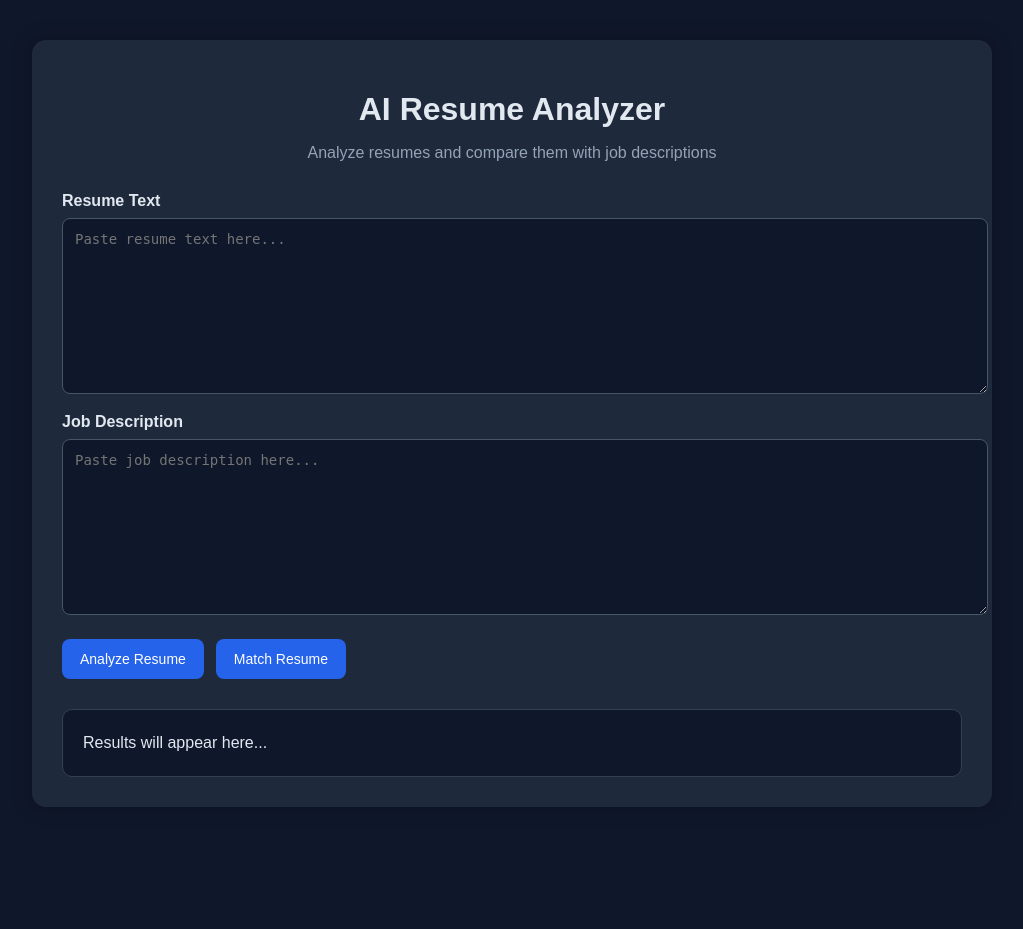
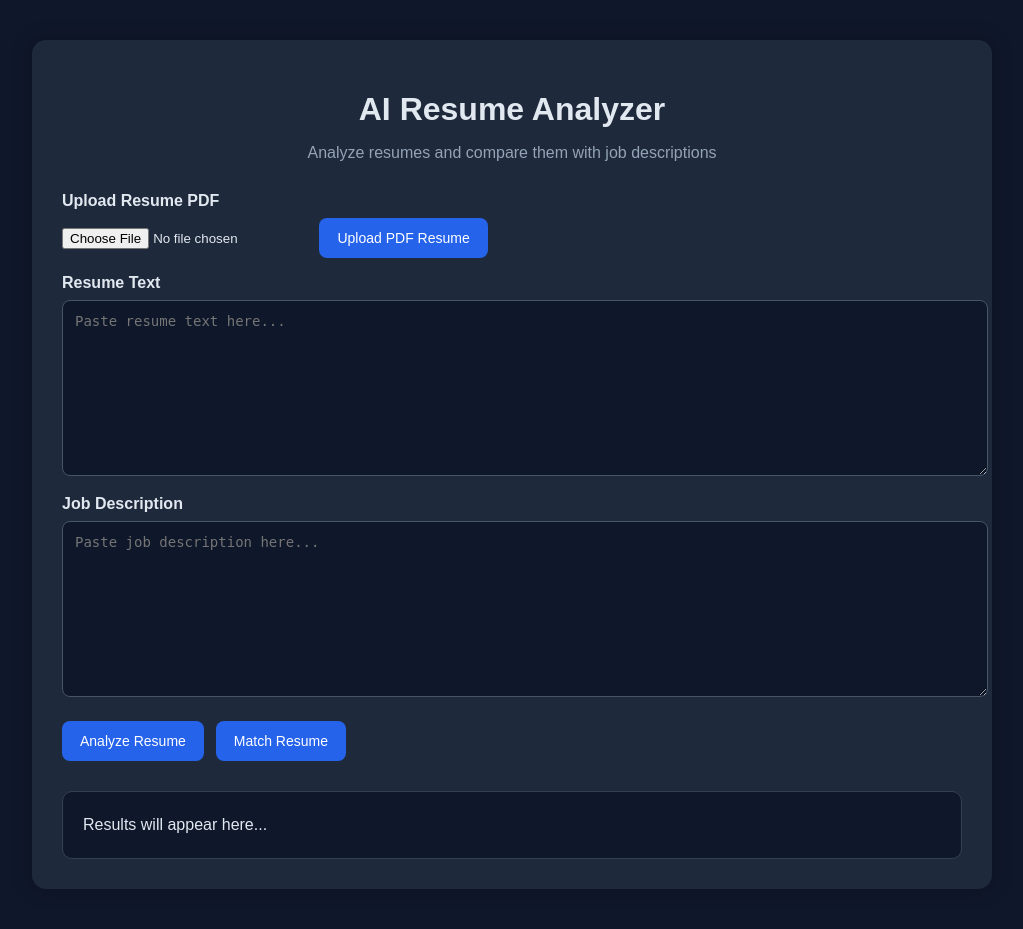
Before and after one commit to Mahdi-Naddafpour/ai-resume-analyzer, a Flask app: page / in a window 1280 px wide. Shown: the whole page, without its empty margins (128-1151 px from the left). Before the commit the page ends 807 px from the top, so only its background shows below. Run offline with Flask 3, Linux system fonts and the light colour scheme.

Commit message:
add PDF resume upload feature

```diff
--- a/api.py
+++ b/api.py
@@ -1,5 +1,6 @@
 from flask import Flask, request, jsonify, render_template
 from analyzer import analyze_resume, compare_resume_with_job
+from utils import extract_text_from_pdf
 
 app = Flask(__name__)
 
@@ -45,5 +46,30 @@ def match():
     return jsonify(result), 200
 
 
+@app.route("/upload-resume", methods=["POST"])
+def upload_resume():
+    if "resume_file" not in request.files:
+        return jsonify({"error": "No file uploaded"}), 400
+
+    resume_file = request.files["resume_file"]
+
+    if resume_file.filename == "":
+        return jsonify({"error": "No selected file"}), 400
+
+    if not resume_file.filename.lower().endswith(".pdf"):
+        return jsonify({"error": "Only PDF files are allowed"}), 400
+
+    try:
+        extracted_text = extract_text_from_pdf(resume_file)
+
+        if not extracted_text.strip():
+            return jsonify({"error": "Could not extract text from PDF"}), 400
+
+        return jsonify({"resume_text": extracted_text}), 200
+
+    except Exception:
+        return jsonify({"error": "Failed to read PDF file"}), 500
+
+
 if __name__ == "__main__":
     app.run(debug=True)
--- a/requirements.txt
+++ b/requirements.txt
@@ -2,3 +2,4 @@ flask
 gunicorn
 openai
 python-dotenv
+pypdf
--- a/templates/index.html
+++ b/templates/index.html
@@ -51,6 +51,11 @@
             font-size: 14px;
         }
 
+        input[type="file"] {
+            margin-top: 10px;
+            margin-bottom: 10px;
+        }
+
         .buttons {
             margin-top: 20px;
             display: flex;
@@ -86,12 +91,23 @@
             color: #f87171;
             margin-top: 15px;
         }
+
+        .success {
+            color: #4ade80;
+            margin-top: 15px;
+        }
     </style>
 </head>
 <body>
     <div class="container">
         <h1>AI Resume Analyzer</h1>
         <p>Analyze resumes and compare them with job descriptions</p>
+
+        <label for="resumeFile">Upload Resume PDF</label>
+        <input type="file" id="resumeFile" accept=".pdf">
+        <button onclick="uploadResume()">Upload PDF Resume</button>
+
+        <div id="success" class="success"></div>
 
         <label for="resume">Resume Text</label>
         <textarea id="resume" placeholder="Paste resume text here..."></textarea>
@@ -109,12 +125,56 @@
     </div>
 
     <script>
+        async function uploadResume() {
+            const fileInput = document.getElementById("resumeFile");
+            const errorDiv = document.getElementById("error");
+            const successDiv = document.getElementById("success");
+            const resultDiv = document.getElementById("result");
+
+            errorDiv.textContent = "";
+            successDiv.textContent = "";
+            resultDiv.textContent = "Uploading and reading PDF...";
+
+            if (!fileInput.files.length) {
+                errorDiv.textContent = "Please select a PDF file.";
+                resultDiv.textContent = "";
+                return;
+            }
+
+            const formData = new FormData();
+            formData.append("resume_file", fileInput.files[0]);
+
+            try {
+                const response = await fetch("/upload-resume", {
+                    method: "POST",
+                    body: formData
+                });
+
+                const data = await response.json();
+
+                if (!response.ok) {
+                    errorDiv.textContent = data.error || "Failed to upload PDF.";
+                    resultDiv.textContent = "";
+                    return;
+                }
+
+                document.getElementById("resume").value = data.resume_text;
+                successDiv.textContent = "PDF uploaded successfully. Resume text extracted.";
+                resultDiv.textContent = "Resume text loaded into the Resume Text box.";
+            } catch (error) {
+                errorDiv.textContent = "An error occurred while uploading the PDF.";
+                resultDiv.textContent = "";
+            }
+        }
+
         async function analyzeResume() {
             const resumeText = document.getElementById("resume").value;
             const errorDiv = document.getElementById("error");
+            const successDiv = document.getElementById("success");
             const resultDiv = document.getElementById("result");
 
             errorDiv.textContent = "";
+            successDiv.textContent = "";
             resultDiv.textContent = "Loading...";
 
             const response = await fetch("/analyze", {
@@ -147,9 +207,11 @@
             const resumeText = document.getElementById("resume").value;
             const jobText = document.getElementById("job").value;
             const errorDiv = document.getElementById("error");
+            const successDiv = document.getElementById("success");
             const resultDiv = document.getElementById("result");
 
             errorDiv.textContent = "";
+            successDiv.textContent = "";
             resultDiv.textContent = "Loading...";
 
             const response = await fetch("/match", {
```
Also changed, not shown: utils.py (+9 -12 lines).
